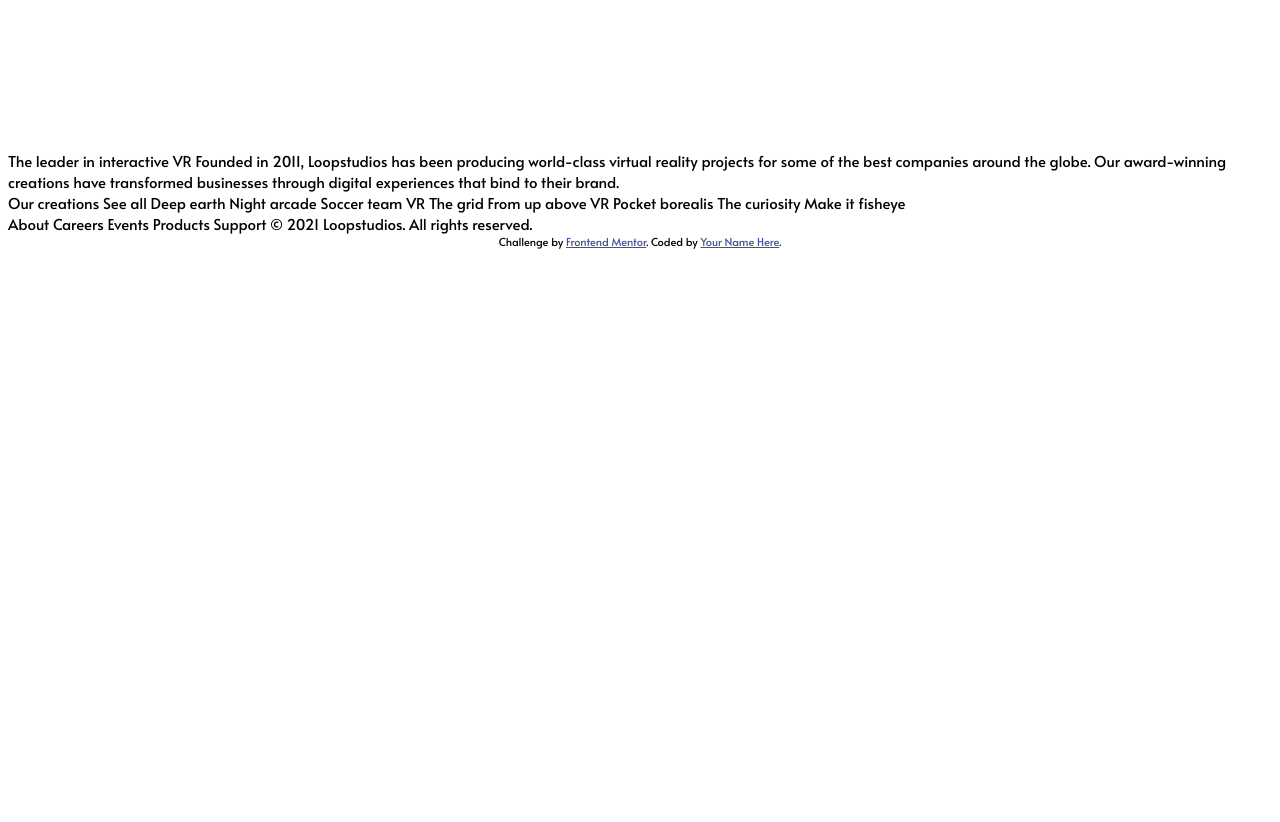
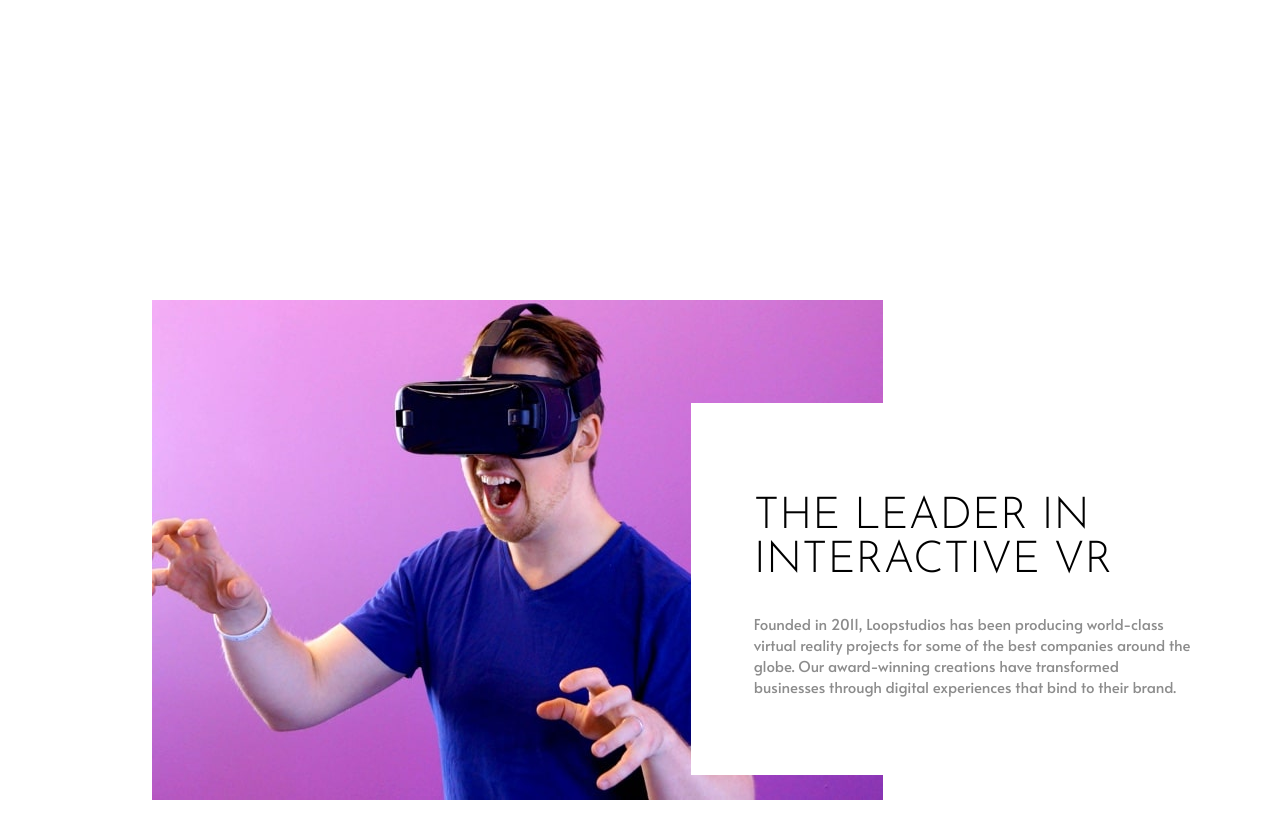
Before and after one commit to basakulcay/loopstudios, a plain HTML site: page index.html in a window 1280 px wide. Shown: the part 658-1480 px from the top of the page. Before the commit the page ends 915 px from the top, so only its background shows below. Drawn offline with Linux system fonts and the light colour scheme.

Commit message:
second page

```diff
--- a/index.html
+++ b/index.html
@@ -42,12 +42,17 @@
   </div>
 
 <div class='second'>
-  The leader in interactive VR
+  <div class='box2'>
+    <h1>The leader in interactive VR</h1>
+    <p> Founded in 2011, Loopstudios has been producing world-class
+      <br>
+      virtual reality projects for some of the best companies around the
+      <br>
+      globe. Our award-winning creations have transformed
+      <br>
+      businesses through digital experiences that bind to their brand.</p>
+  </div>
 
-  Founded in 2011, Loopstudios has been producing world-class virtual reality
-  projects for some of the best companies around the globe. Our award-winning
-  creations have transformed businesses through digital experiences that bind
-  to their brand.
 </div>
 
 <div class='third'>
--- a/style.css
+++ b/style.css
@@ -41,7 +41,35 @@ nav a li {
     color: white;
     font-size: 65px;
     position: absolute;
-    top: 20%;
-    left: 5%;
+    top: 35%;
+    left: 15%;
+    padding: 2% 6% 2% 3%;
+}
+
+.second {
+    height: 100vh;
+    background-image: url(./images/desktop/image-interactive.jpg);
+    background-repeat: no-repeat;
+    background-position: 27%;
+}
+
+.box2 {
+    float: right;
+    margin-right: 1%;
+    margin-top: 20%;
+    width: 35%;
+    background: white;
     padding: 5%;
 }
+
+.box2 h1 {
+    text-transform: uppercase;
+    font-family: 'Josefin Sans', sans-serif;
+    font-weight: 300;
+    color: black;
+    font-size: 44px;
+}
+
+.box2 p {
+    color: hsl(0, 0%, 55%)
+}
```
